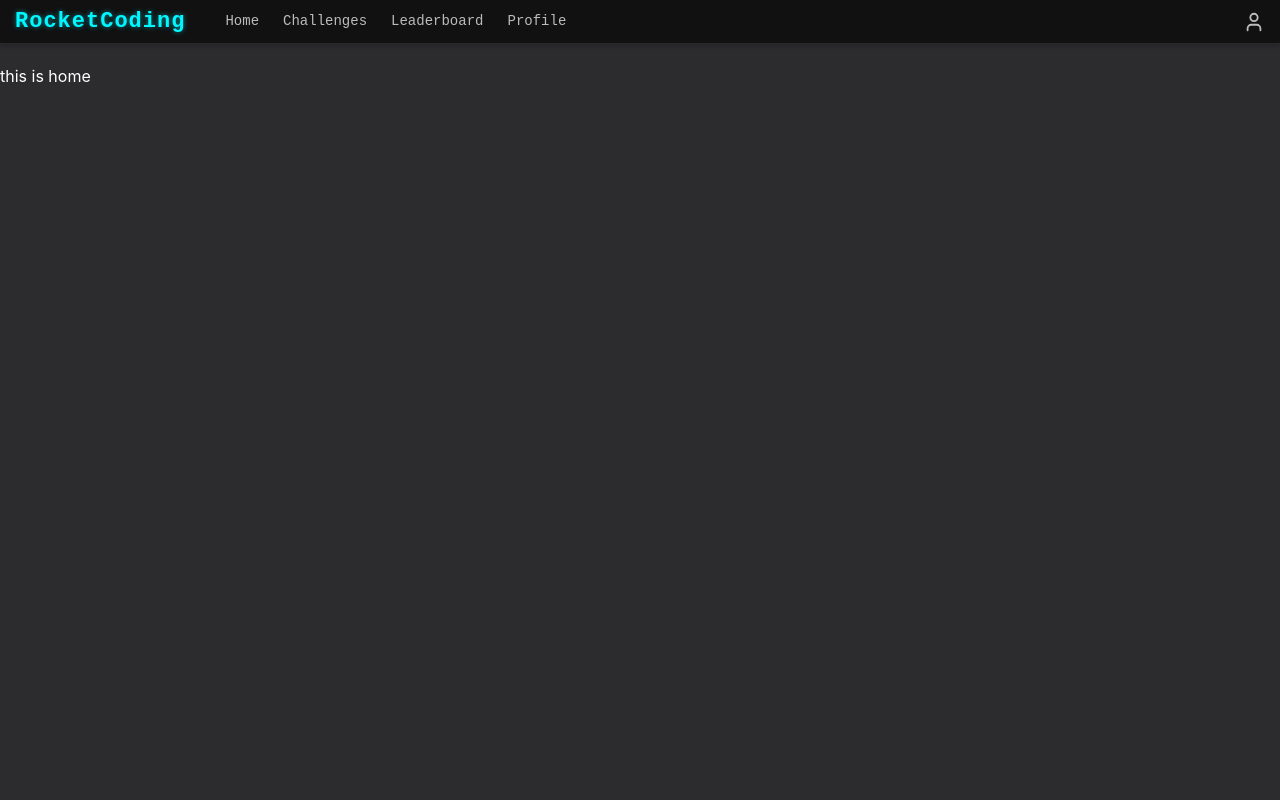
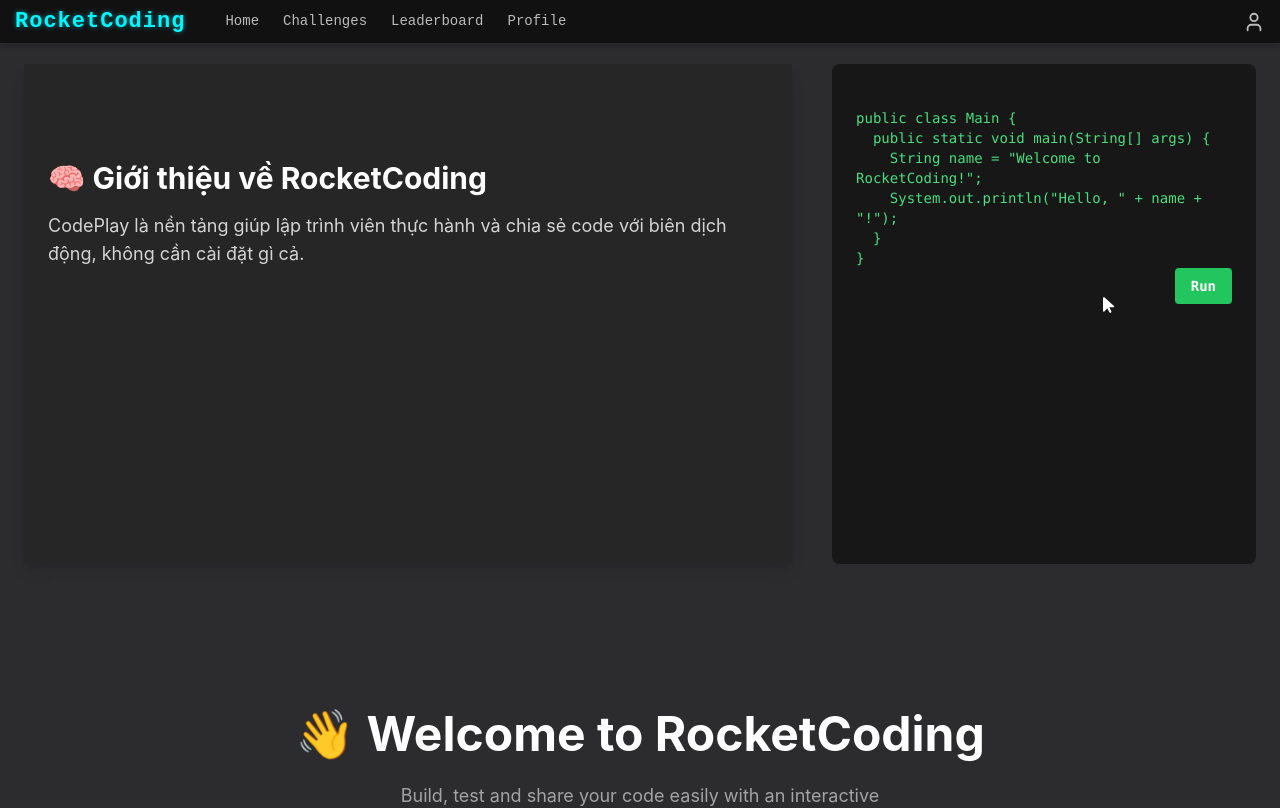
Before and after one commit to ChauTienPro10/codeGymUI, a React (Create React App) app: page / in a window 1280 px wide. Shown: the top 808 px of the page. Built offline with nearby package versions, Linux system fonts and the light colour scheme.

Commit message:
update  home page

```diff
--- a/package.json
+++ b/package.json
@@ -3,6 +3,8 @@
   "version": "0.1.0",
   "private": true,
   "dependencies": {
+    "@fortawesome/free-solid-svg-icons": "^6.7.2",
+    "@fortawesome/react-fontawesome": "^0.2.2",
     "@testing-library/dom": "^10.4.0",
     "@testing-library/jest-dom": "^6.6.3",
     "@testing-library/react": "^16.3.0",
@@ -12,6 +14,8 @@
     "@types/react": "^19.1.0",
     "@types/react-dom": "^19.1.1",
     "ace-builds": "^1.39.1",
+    "aos": "^2.3.4",
+    "framer-motion": "^12.7.4",
     "lucide-react": "0.481.0",
     "react": "^19.1.0",
     "react-ace": "^14.0.1",
@@ -48,6 +52,7 @@
     ]
   },
   "devDependencies": {
+    "@types/aos": "^3.0.7",
     "autoprefixer": "^10.4.21",
     "postcss": "^8.5.3",
     "tailwindcss": "^3.4.17"
--- a/src/home/home.tsx
+++ b/src/home/home.tsx
@@ -1,15 +1,189 @@
-import React from 'react';
-import Header from '../header/header';
-import CodeEditor from '../code_screen/CodeEditor';
-import Login from '../login/login';
+import React, { useEffect, useState } from 'react';
 import './home.scss';
 import '../taiwind.css';
-import { Outlet } from 'react-router-dom';
+import { motion, AnimatePresence  } from 'framer-motion';
+import AOS from 'aos';
+import 'aos/dist/aos.css';
+import { FontAwesomeIcon } from '@fortawesome/react-fontawesome';
+import { faMousePointer } from '@fortawesome/free-solid-svg-icons';
+
+const containerVariants = {
+  hidden: { opacity: 0, x: '-100%' },
+  visible: {
+    opacity: 1,
+    x: 0,
+    transition: {
+      type: 'spring',
+      stiffness: 100,
+      damping: 25,
+      duration: 1.5,
+    },
+  },
+};
+
+const itemVariants = {
+  hidden: { opacity: 0, y: 50 },
+  visible: {
+    opacity: 1,
+    y: 0,
+    transition: {
+      type: 'spring',
+      stiffness: 100,
+      damping: 25,
+      duration: 1.5,
+    },
+  },
+};
+
+const showItemByOpacity = {
+  hidden: { opacity: 0 },
+  visible: {
+    opacity: 1,
+    transition: {
+      duration: 5,
+    },
+  },
+}
+
+const itemVariantsFromLeft = {
+  hidden: { opacity: 0, x: '-100%' },
+  visible: {
+    opacity: 1,
+    x: 0,
+    transition: {
+      type: 'spring',
+      stiffness: 100,
+      damping: 20,
+      duration: 1,
+    },
+  },
+};
+
+const itemVariantsFromRight = {
+  hidden: { opacity: 0, x: '100%' }, // từ phải vào
+  visible: {
+    opacity: 1,
+    x: 0,
+    transition: {
+      type: 'spring',
+      stiffness: 100,
+      damping: 20,
+      duration: 1,
+    },
+  },
+};
+
+const code = `
+public class Main {
+  public static void main(String[] args) {
+    String name = "Welcome to RocketCoding!";
+    System.out.println("Hello, " + name + "!");
+  }
+}`;
 
 const Home: React.FC = () => {
+  const characters = code.split("");
+  useEffect(() => {
+    AOS.init({
+      // duration: 1000,
+      easing: 'ease-in-out',
+      once: true,
+    });
+  }, []);
+
+  const [showMouse, setShowMouse] = useState(true);
+
+  useEffect(() => {
+    const timer = setTimeout(() => setShowMouse(false), 3000); // 3 giây sau ẩn đi
+    return () => clearTimeout(timer);
+  }, []);
+
   return (
-    <div className="home-page">
-      this is home
+    <div className="text-white px-6 pb-40">
+      <div className='flex min-w-screen justify-center'>
+        <motion.div
+          className="h-[500px] max-w-3xl  pt-24 pb-12 px-6  bg-neutral-800 shadow-lg"
+          initial="hidden"
+          animate="visible"
+          variants={containerVariants}
+        >
+          <h2 className="text-3xl font-bold mb-4">
+            🧠 Giới thiệu về RocketCoding
+          </h2>
+          <p className="text-neutral-300 text-lg">
+            CodePlay là nền tảng giúp lập trình viên thực hành và chia sẻ code với biên dịch động,
+            không cần cài đặt gì cả.
+          </p>
+        </motion.div>
+        <div className="bg-neutral-900 text-green-400 p-6 rounded-lg font-mono text-sm whitespace-pre-wrap ml-10">
+          <div>
+            {characters.map((char, index) => (
+              <motion.span
+                key={index}
+                initial={{ opacity: 0 }}
+                animate={{ opacity: 1 }}
+                transition={{
+                  delay: index * 0.03, // delay mỗi ký tự
+                }}
+              >
+                {char}
+              </motion.span>
+            ))}
+          </div>
+          <div className="flex justify-end">
+            <div className="flex items-center gap-2 relative">
+              <AnimatePresence>
+                {showMouse && (
+                  <motion.span
+                    initial={{ x: -100, opacity: 0 }}
+                    animate={{ opacity: 1 }}
+                    exit={{x: 0 }}
+                    transition={{
+                      x: { duration: 2, ease: "easeOut", repeat: Infinity, delay: 3 },
+                      opacity: { duration: 1 },
+                    }}
+                    className="absolute left-7 top-7"
+                  >
+                    <FontAwesomeIcon icon={faMousePointer} className="text-white text-lg" />
+                  </motion.span>
+                )}
+              </AnimatePresence>
+              <motion.button
+                className="bg-green-500 hover:bg-green-600 text-white font-semibold px-4 py-2 rounded"
+                initial="hidden"
+                animate="visible"
+                variants={showItemByOpacity}
+              >
+                Run
+              </motion.button>
+            </div>
+          </div>
+        </div>
+      </div>
+
+      <motion.div
+        className="h-[500px] flex flex-col items-center justify-center"
+        initial="hidden"
+        animate="visible"
+      >
+        <motion.h1 className="text-5xl font-bold mb-6" variants={itemVariantsFromLeft}>
+          👋 Welcome to RocketCoding
+        </motion.h1>
+
+        <motion.p
+          className="text-lg mb-8 text-neutral-400 text-center max-w-xl"
+          variants={itemVariantsFromRight}
+        >
+          Build, test and share your code easily with an interactive playground.
+        </motion.p>
+
+        <motion.button
+          variants={itemVariants}
+          className="px-6 py-3 rounded-xl bg-gradient-to-r from-purple-500 to-indigo-500 hover:scale-105 transition-transform"
+        >
+          Bắt đầu ngay
+        </motion.button>
+      </motion.div>
     </div>
   );
 };
```
Also changed, not shown: 1 other file (tests, documents, lock files or other folders).
